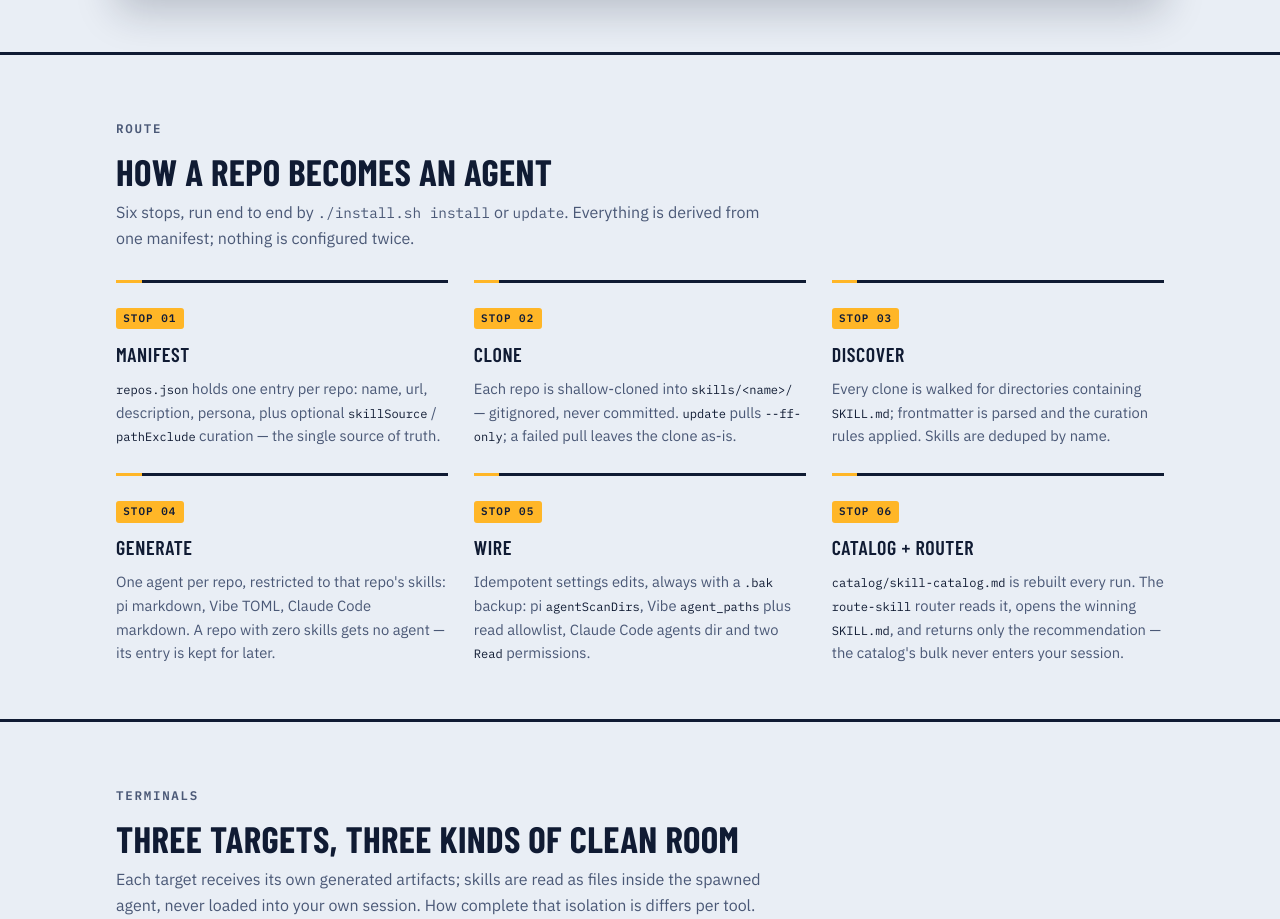
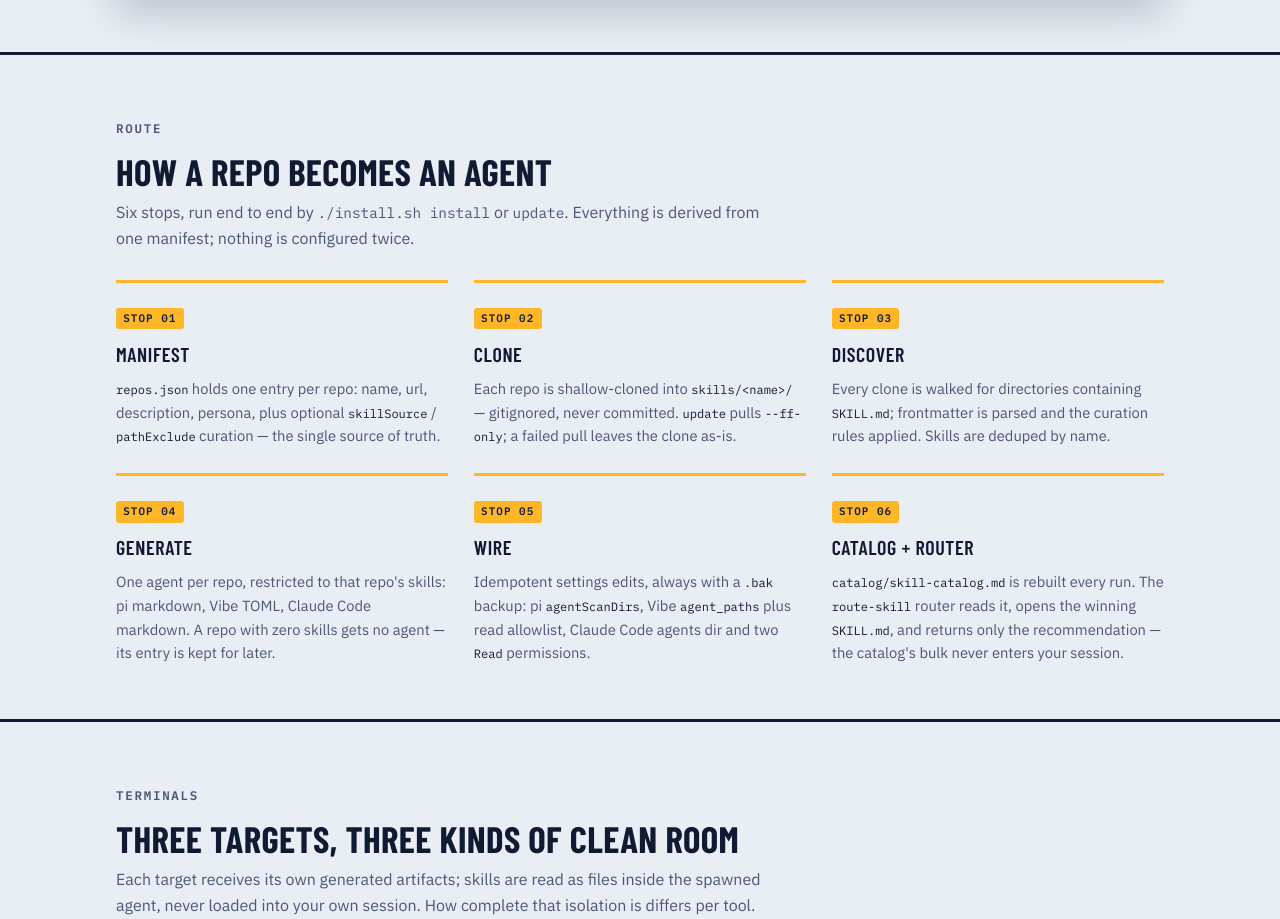
Before and after one commit to lbijeau/skill-router, a plain HTML site: page index.html in a window 1280 px wide. Shown: the part 1821-2740 px from the top of the page. Drawn offline with nearby package versions, Linux system fonts and the light colour scheme.

Commit message:
fix: route stops' amber segments now fill as they scroll into view
The static 1.6rem stub read as a progress indicator that never
advanced. IntersectionObserver lights each stop's segment as it
enters the viewport (progressive enhancement: no-JS keeps the static
stub; prefers-reduced-motion disables the transition).

```diff
--- a/index.html
+++ b/index.html
@@ -231,6 +231,13 @@ h2 {
 .steps li::before {
   content: ''; position: absolute; top: -3px; left: 0;
   width: 1.6rem; height: 3px; background: var(--amber);
+}
+/* With JS, each stop's amber segment fills as it scrolls into view — the
+   static stub is the no-JS fallback. */
+.steps.js li::before { width: 0; transition: width 0.5s ease 0.05s; }
+.steps.js li.lit::before { width: 100%; }
+@media (prefers-reduced-motion: reduce) {
+  .steps.js li::before { transition: none; }
 }
 .stop-tag {
   display: inline-flex; align-items: center; gap: 0.3rem;
@@ -628,6 +635,19 @@ h2 {
 
 <script>
 (function () {
+  var steps = document.querySelector(".steps");
+  if (steps && "IntersectionObserver" in window) {
+    steps.classList.add("js");
+    var seen = 0;
+    var io = new IntersectionObserver(function (entries) {
+      entries.forEach(function (e) {
+        if (e.isIntersecting) { e.target.classList.add("lit"); io.unobserve(e.target); }
+      });
+    }, { threshold: 0.5 });
+    steps.querySelectorAll("li").forEach(function (li) { io.observe(li); });
+  }
+})();
+(function () {
   document.querySelectorAll(".cmd-copy").forEach(function (btn) {
     btn.addEventListener("click", function () {
       var line = btn.closest(".cmd").querySelector("code").textContent;
```
